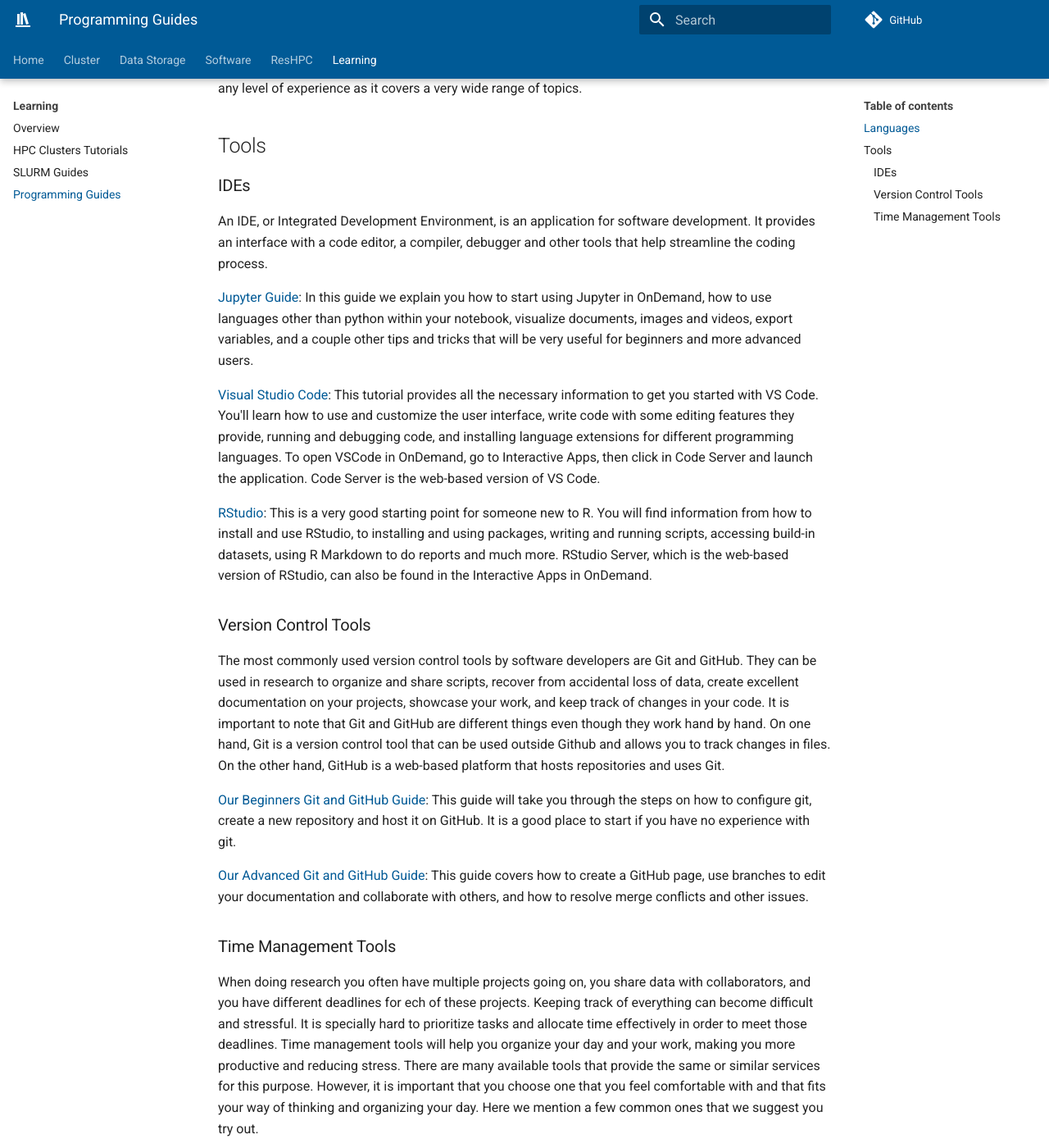
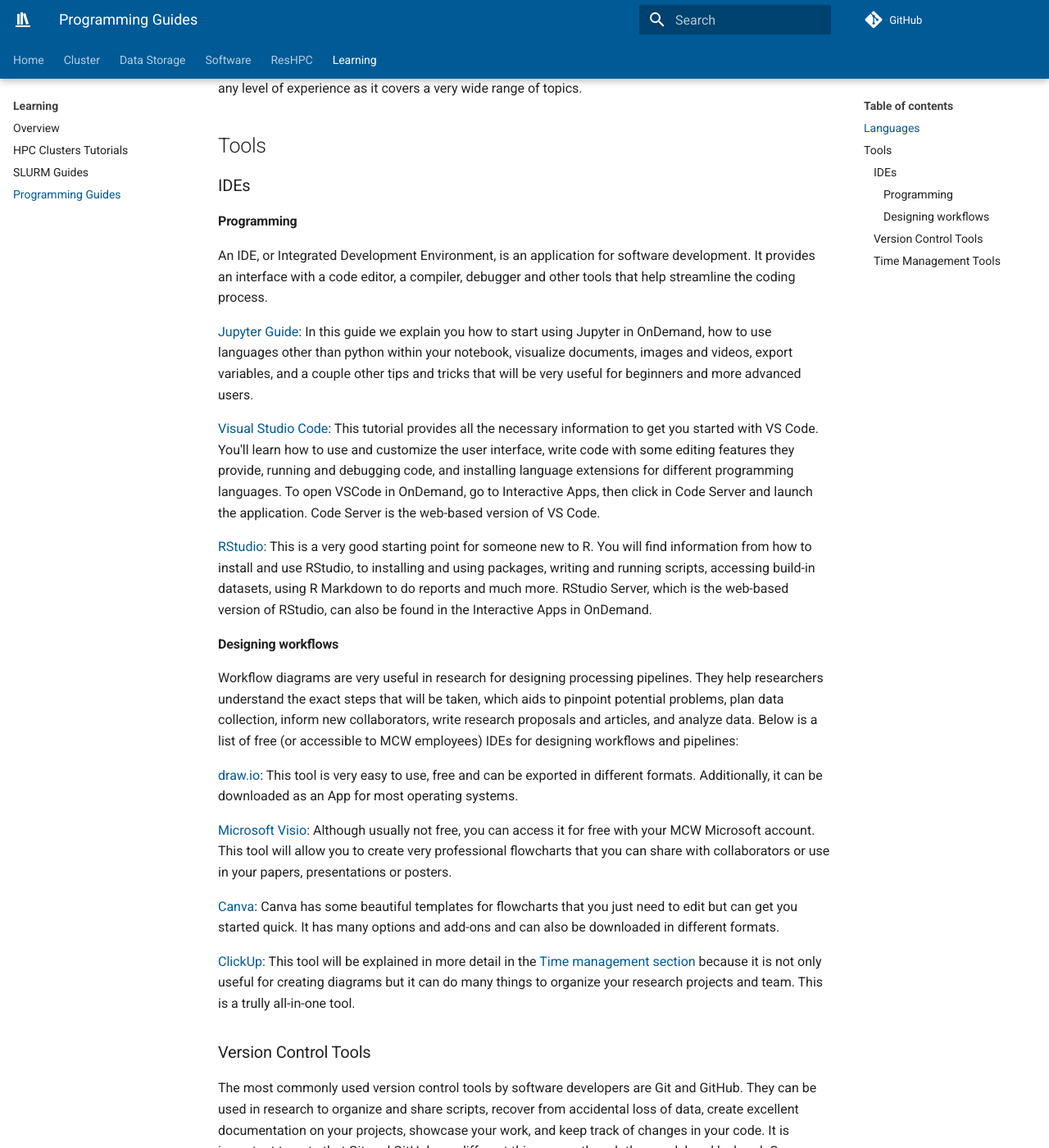
Before and after one commit to mcw-rcc/mcw-rcc.github.io, an MkDocs documentation site: the page built from docs/learning/programming.md, in a window 1280 px wide and 1400 px high, scrolled down 678 px. Shown: the whole window at 82% size. Built offline with MkDocs 1.6.1 and Material for MkDocs 9.7.7, drawn with Linux system fonts in a browser that asks for light colours; comment, search, counter and statistics services are not loaded.

Commit message:
Update programming.md
Added IDEs for designing research pipelines

```diff
--- a/docs/learning/programming.md
+++ b/docs/learning/programming.md
@@ -16,6 +16,8 @@
 
 ### IDEs
 
+#### Programming
+
 An IDE, or Integrated Development Environment, is an application for software development. It provides an interface with a code editor, a compiler, debugger and other tools that help streamline the coding process.
 
 [Jupyter Guide](jupyter.md): In this guide we explain you how to start using Jupyter in OnDemand, how to use languages other than python within your notebook, visualize documents, images and videos, export variables, and a couple other tips and tricks that will be very useful for beginners and more advanced users.
@@ -23,6 +25,18 @@
 [Visual Studio Code](https://code.visualstudio.com/docs/getstarted/getting-started){:target="_blank"}: This tutorial provides all the necessary information to get you started with VS Code. You'll learn how to use and customize the user interface, write code with some editing features they provide, running and debugging code, and installing language extensions for different programming languages. To open VSCode in OnDemand, go to Interactive Apps, then click in Code Server and launch the application. Code Server is the web-based version of VS Code.
 
 [RStudio](https://www.dataquest.io/blog/tutorial-getting-started-with-r-and-rstudio/){:target="_blank"}: This is a very good starting point for someone new to R. You will find information from how to install and use RStudio, to installing and using packages, writing and running scripts, accessing build-in datasets, using R Markdown to do reports and much more. RStudio Server, which is the web-based version of RStudio, can also be found in the Interactive Apps in OnDemand.
+
+#### Designing workflows
+
+Workflow diagrams are very useful in research for designing processing pipelines. They help researchers understand the exact steps that will be taken, which aids to pinpoint potential problems, plan data collection, inform new collaborators, write research proposals and articles, and analyze data. Below is a list of free (or accessible to MCW employees) IDEs for designing workflows and pipelines:
+
+[draw.io](https://www.drawio.com/){:target="_blank"}: This tool is very easy to use, free and can be exported in different formats. Additionally, it can be downloaded as an App for most operating systems.
+
+[Microsoft Visio](https://support.microsoft.com/en-us/office/create-a-basic-flowchart-in-visio-e207d975-4a51-4bfa-a356-eeec314bd276){:target="_blank"}: Although usually not free, you can access it for free with your MCW Microsoft account. This tool will allow you to create very professional flowcharts that you can share with collaborators or use in your papers, presentations or posters.
+
+[Canva](https://www.canva.com/graphs/workflow-diagrams/){:target="_blank"}: Canva has some beautiful templates for flowcharts that you just need to edit but can get you started quick. It has many options and add-ons and can also be downloaded in different formats.
+
+[ClickUp](https://clickup.com/blog/workflow-diagram-examples/){:target="_blank"}: This tool will be explained in more detail in the [Time management section](#time-management-tools) because it is not only useful for creating diagrams but it can do many things to organize your research projects and team. This is a trully all-in-one tool.
 
 ### Version Control Tools
 
```
